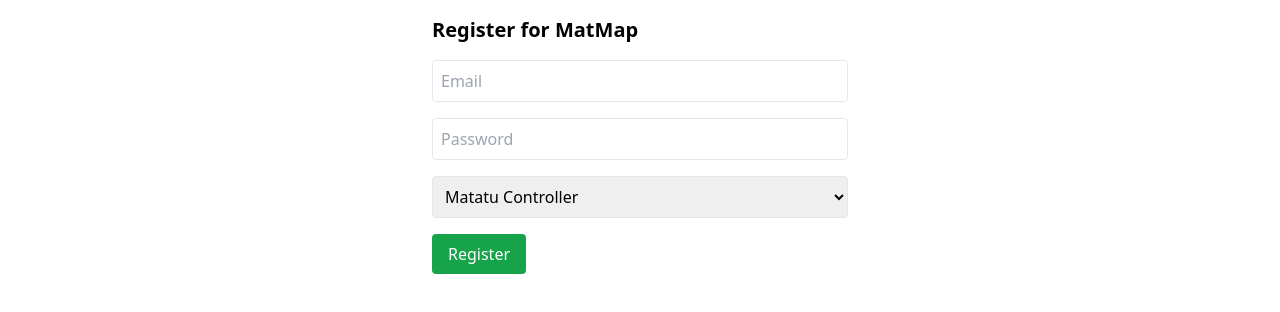
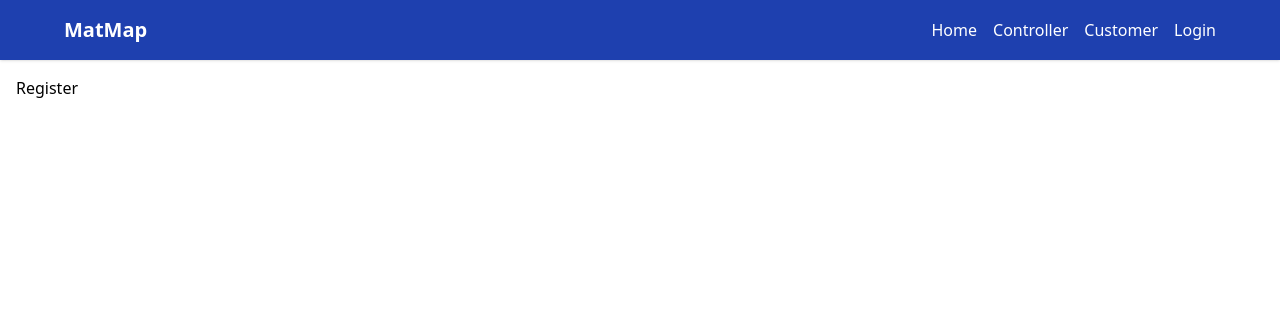
Before and after one commit to ethanmwangi/MatMap, a React (Vite) app: page /register in a window 1280 px wide. Shown: the top 312 px of the page. Built offline with nearby package versions, Linux system fonts and the light colour scheme.

Commit message:
made posting  fares functionall

```diff
--- a/src/App.jsx
+++ b/src/App.jsx
@@ -1,19 +1,30 @@
-import { useState } from 'react'
-import reactLogo from './assets/react.svg'
-import viteLogo from '/vite.svg'
-import './index.css'
-import { BrowserRouter, Routes, Route } from 'react-router-dom';
+import React from 'react';
+import { BrowserRouter as Router, Routes, Route, BrowserRouter } from 'react-router-dom';
+
+import Navbar from './components/Navbar';
+import Home from './pages/Home';
 import Login from './components/Login';
 import Register from './components/Register';
+import DashboardController from './pages/DashboardController';
 
-function App() {
+
+const App = () => {
   return (
-    <BrowserRouter>
-      <Routes>
-        <Route path="/" element={<Login />} />
-         <Route path="/register" element={<Register />} />
-      </Routes>
-    </BrowserRouter>
+   <BrowserRouter>
+   <Navbar />
+
+
+      <div className="p-4">
+        <Routes>
+          <Route path="/" element={<Home />} />
+          <Route path="/login" element={<Login />} />
+          <Route path="/register" element={<Register />} />
+          <Route path="/dashboard-controller" element={<DashboardController />} />
+        </Routes>
+      </div>
+
+   </BrowserRouter>
   );
-}
+};
+
 export default App;
--- a/src/components/Login.jsx
+++ b/src/components/Login.jsx
@@ -1,45 +1,70 @@
-import React, { useState } from 'react';
-import {auth} from '../config/firebase';
-import { signInWithEmailAndPassword } from 'firebase/auth';
 
-const Login = () => {
-  const [email, setEmail] = useState('');
-  const [password, setPassword] = useState('');
-
-  const handleLogin = async (e) => {
+// src/components/Login.js
+import { useState } from "react";
+import { auth } from "../config/firebase";
+import { createUserWithEmailAndPassword, signInWithEmailAndPassword }
+from "firebase/auth";
+const Login = ({ setUser, setUserRole }) => {
+  const [email, setEmail] = useState("");
+  const [password, setPassword] = useState("");
+  const [role, setRole] = useState("controller"); // default role
+  const [isNewUser, setIsNewUser] = useState(false);
+  const handleSubmit = async (e) => {
     e.preventDefault();
     try {
-      await signInWithEmailAndPassword(auth, email, password);
-      alert('Logged in successfully');
-    } catch (err) {
-      alert('Error: ' + err.message);
+      let userCredential;
+      if (isNewUser) {
+        // Create account
+        userCredential = await createUserWithEmailAndPassword(auth, email,
+password);
+      } else {
+        // Sign in
+        userCredential = await signInWithEmailAndPassword(auth, email,
+password);
+      }
+      setUser(userCredential.user);
+      setUserRole(role);
+    } catch (error) {
+      console.error("Error during authentication", error);
+      alert(error.message);
     }
   };
-
   return (
-    <div className="p-4 max-w-md mx-auto">
-      <h2 className="text-xl font-bold mb-4">MatMap Login</h2>
-      <form onSubmit={handleLogin} className="space-y-4">
+    <div>
+      <h2>{isNewUser ? "Sign Up" : "Login"}</h2>
+      <form onSubmit={handleSubmit}>
+        <div>
+          <label>Email: </label>
           <input
             type="email"
-          placeholder="Email"
-          className="w-full p-2 border"
             value={email}
             onChange={(e) => setEmail(e.target.value)}
-        />
+            required />
+        </div>
+        <div>
+          <label>Password: </label>
           <input
             type="password"
-          placeholder="Password"
-          className="w-full p-2 border"
             value={password}
             onChange={(e) => setPassword(e.target.value)}
-        />
-        <button type="submit" className="bg-blue-600 text-white px-4 py-2">
-          Login
+            required />
+        </div>
+        <div>
+          <label>Role: </label>
+          <select value={role} onChange={(e) => setRole(e.target.value)}>
+            <option value="Controller">Controller</option>
+            <option value="Customer">Customer</option>
+          </select>
+        </div>
+        <button type="submit">{isNewUser ? "Sign Up" : "Login"}</button>
+      </form>
+      <p>
+        {isNewUser ? "Already have an account?" : "New user?"}{" "}
+        <button onClick={() => setIsNewUser(!isNewUser)}>
+          {isNewUser ? "Login" : "Sign Up"}
         </button>
-      </form>
+      </p>
     </div>
   );
 };
-
 export default Login;
--- a/src/components/Navbar.jsx
+++ b/src/components/Navbar.jsx
@@ -4,26 +4,24 @@
 import { signOut } from "firebase/auth";
 import { auth } from "../config/firebase"; // make sure this is the right path
 import { useNavigate } from "react-router-dom";
+import { Link } from 'react-router-dom';
 
-function Navbar() {
-  const navigate = useNavigate();
-
-  const handleLogout = async () => {
-    try {
-      await signOut(auth);
-      console.log("User signed out");
-      navigate("/login"); // redirect to login page
-    } catch (error) {
-      console.error("Logout error:", error);
-    }
-  };
-
+const Navbar = () => {
   return (
-    <nav className="navbar">
-      <h1>MatMap</h1>
-      <button onClick={handleLogout}>Logout</button>
+    <nav className="bg-blue-800 text-white p-4 shadow">
+      <div className="max-w-6xl mx-auto flex justify-between items-center">
+        <Link to="/" className="text-xl font-bold">MatMap</Link>
+        <div className="space-x-4">
+          <Link to="/" className="hover:underline">Home</Link>
+          <Link to="/dashboard-controller" className="hover:underline">Controller</Link>
+          <Link to="/dashboard-customer" className="hover:underline">Customer</Link>
+          <Link to="/Login" className="hover:underline">Login</Link>
+        </div>
+      </div>
     </nav>
   );
-}
+};
+
+
 
 export default Navbar;
--- a/src/components/Register.jsx
+++ b/src/components/Register.jsx
@@ -1,93 +1,9 @@
-import React, { useState } from 'react';
-import { auth } from '../config/firebase';
-import { createUserWithEmailAndPassword } from 'firebase/auth';
-import { doc, setDoc } from 'firebase/firestore';
+import React from 'react'
 
+function Register() {
+  return (
+    <div>Register</div>
+  )
+}
 
-const Register = () => {
-  const [email, setEmail] = useState('');
-  const [password, setPassword] = useState('');
-  const [role, setRole] = useState('controller');
-
-  const [message, setMessage] = useState('');
-  const [messageType, setMessageType] = useState(''); // 'success' or 'error'
-
-  const handleRegister = async (e) => {
-    e.preventDefault();
-    try {
-      const userCredential = await createUserWithEmailAndPassword(auth, email, password);
-         const user = userCredential.user;
-
-
-           // 🔥 Store user role in Firestore
-      await setDoc(doc(db, 'users', user.uid), {
-        email: user.email,
-        role: role,
-        createdAt: new Date()
-      });
-
-      setMessage(`Account created successfully as a ${role}`);
-      setMessageType('success');
-
-      setEmail('');
-      setPassword('');
-      setRole('controller');
-    } catch (err) {
-      setMessage('Error: ' + err.message);
-      setMessageType('error');
-    }
-  };
-
-  return (
-    <div className="p-4 max-w-md mx-auto">
-      <h2 className="text-xl font-bold mb-4">Register for MatMap</h2>
-
-      {/* Message Box */}
-      {message && (
-        <div
-          className={`p-3 mb-4 rounded border ${
-            messageType === 'success'
-              ? 'bg-green-100 text-green-800 border-green-300'
-              : 'bg-red-100 text-red-800 border-red-300'
-          }`}
-        >
-          {message}
-        </div>
-      )}
-
-      {/* Registration Form */}
-      <form onSubmit={handleRegister} className="space-y-4">
-        <input
-          type="email"
-          placeholder="Email"
-          className="w-full p-2 border rounded"
-          value={email}
-          onChange={(e) => setEmail(e.target.value)}
-        />
-
-        <input
-          type="password"
-          placeholder="Password"
-          className="w-full p-2 border rounded"
-          value={password}
-          onChange={(e) => setPassword(e.target.value)}
-        />
-
-        <select
-          className="w-full p-2 border rounded"
-          value={role}
-          onChange={(e) => setRole(e.target.value)}
-        >
-          <option value="controller">Matatu Controller</option>
-          <option value="customer">Passenger / Customer</option>
-        </select>
-
-        <button type="submit" className="bg-green-600 text-white px-4 py-2 rounded">
-          Register
-        </button>
-      </form>
-    </div>
-  );
-};
-
-export default Register;
+export default Register
--- a/src/pages/DashboardController.jsx
+++ b/src/pages/DashboardController.jsx
@@ -0,0 +1,71 @@
+import React, { useState } from 'react';
+import { db } from '../config/firebase';
+import { collection, addDoc, Timestamp } from 'firebase/firestore';
+
+const DashboardController = () => {
+  const [route, setRoute] = useState('');
+  const [fare, setFare] = useState('');
+  const [notes, setNotes] = useState('');
+  const [message, setMessage] = useState('');
+
+  const handlePostFare = async (e) => {
+    e.preventDefault();
+
+    try {
+      await addDoc(collection(db, 'fares'), {
+        route,
+        fare,
+        notes,
+        timestamp: Timestamp.now()
+      });
+      setMessage('✅ Fare update posted!');
+      setRoute('');
+      setFare('');
+      setNotes('');
+    } catch (err) {
+      console.error(err);
+      setMessage('❌ Failed to post update.');
+    }
+  };
+
+  return (
+    <div className="max-w-md mx-auto p-4">
+      <h2 className="text-2xl font-bold mb-4">Post Fare Update</h2>
+
+      {message && <p className="mb-2 text-sm text-green-600">{message}</p>}
+
+      <form onSubmit={handlePostFare} className="space-y-4">
+        <input
+          type="text"
+          placeholder="Route (e.g. CBD to Rongai)"
+          className="w-full p-2 border"
+          value={route}
+          onChange={(e) => setRoute(e.target.value)}
+          required
+        />
+
+        <input
+          type="number"
+          placeholder="Fare (KES)"
+          className="w-full p-2 border"
+          value={fare}
+          onChange={(e) => setFare(e.target.value)}
+          required
+        />
+
+        <textarea
+          placeholder="Optional notes (e.g. Traffic, strike...)"
+          className="w-full p-2 border"
+          value={notes}
+          onChange={(e) => setNotes(e.target.value)}
+        ></textarea>
+
+        <button type="submit" className="bg-blue-600 text-white px-4 py-2 rounded">
+          Post Update
+        </button>
+      </form>
+    </div>
+  );
+};
+
+export default DashboardController;
--- a/src/pages/Home.jsx
+++ b/src/pages/Home.jsx
@@ -0,0 +1,12 @@
+import React from 'react';
+
+const Home = () => {
+  return (
+    <div className="text-center mt-8">
+      <h1 className="text-3xl font-bold">Welcome to MatMap</h1>
+      <p className="mt-4 text-gray-600">Get real-time updates on Matatu routes, fares, and delays.</p>
+    </div>
+  );
+};
+
+export default Home;
```
Lines whose indentation alone changed are shown as unchanged.
